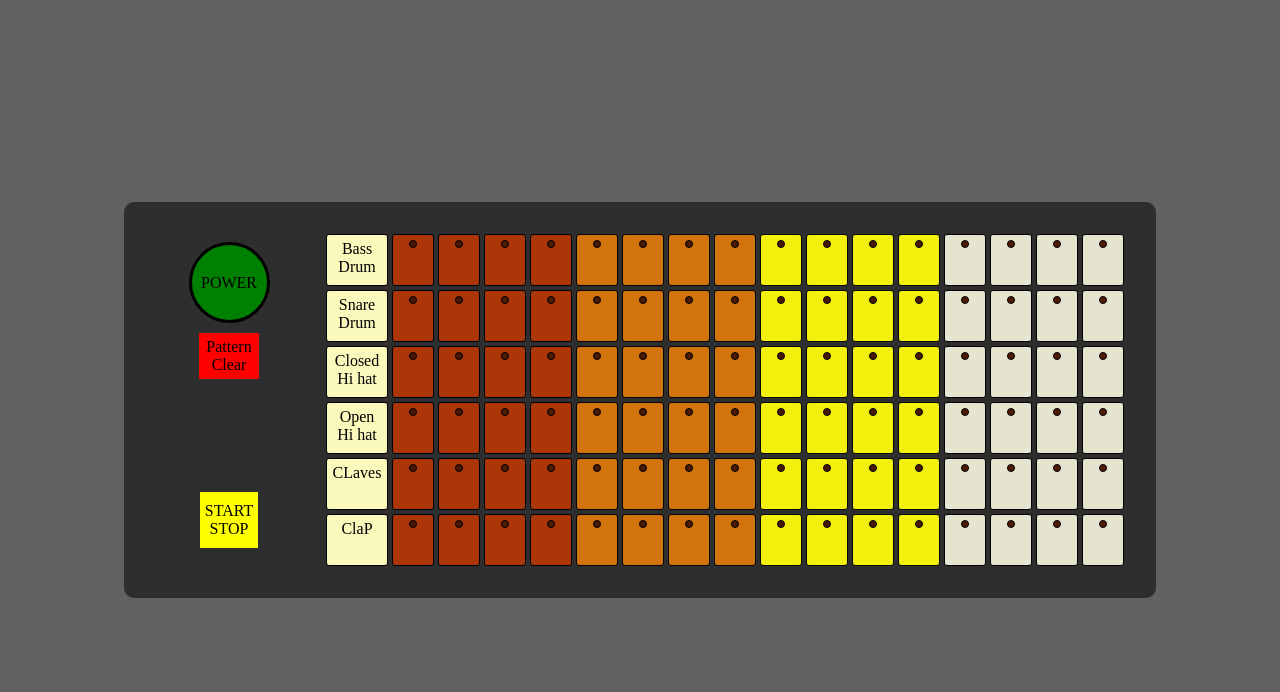
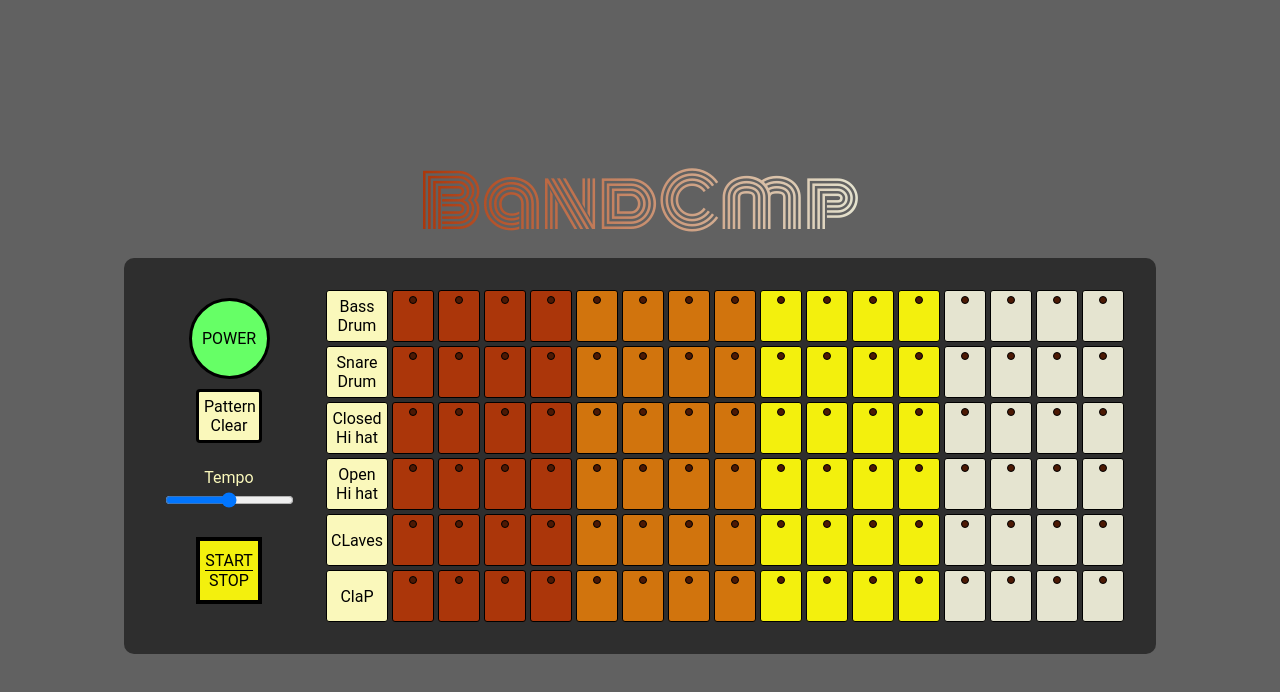
Before and after one commit to ccomings/bandcmp, a website built with webpack: page index.html in a window 1280 px wide. Both pictures are taken after a click on the button "POWER". Built offline with nearby package versions, Linux system fonts and the light colour scheme.

Commit message:
tempo and logo

```diff
--- a/css/bandcmp.css
+++ b/css/bandcmp.css
@@ -49,6 +49,8 @@
   vertical-align: inherit;
   box-sizing: inherit;
   background: transparent;
+  font-family: 'Open Sans', sans-serif;
+  font-family: 'Roboto', sans-serif;
 }
 
 ul {
@@ -97,6 +99,8 @@
   font-size: 100%;
   font-family: inherit;
   vertical-align: baseline;
+  font-family: 'Open Sans', sans-serif;
+  font-family: 'Roboto', sans-serif;
 }
 
 html {
@@ -106,6 +110,7 @@
 body {
   background-color: #616161;
   display: flex;
+  flex-direction: column;
   justify-content: center;
   align-items: center;
   height: 100%;
@@ -128,6 +133,14 @@
   padding: 5px;
   border-radius: 3px;
 
+}
+
+.title {
+  font-size: 72px;
+  font-family: 'Monoton', cursive;
+  background: -webkit-linear-gradient(left, #ab360a, #e5e4d0);
+  -webkit-background-clip: text;
+  -webkit-text-fill-color: transparent;
 }
 
 .full_board {
@@ -167,7 +180,7 @@
 }
 
 .power {
-  background-color: red;
+  background-color: #ff3333;
   width: 75px;
   height: 75px;
   border-radius: 50%;
@@ -176,8 +189,16 @@
   border: black 3px solid;
 }
 
+.power:hover {
+  background-color: #FF7F7F;
+}
+
 .power.on {
-  background-color: green;
+  background-color: #66ff66;
+}
+
+.power.on:hover {
+  background-color: #597F59;
 }
 
 .led {
@@ -198,50 +219,77 @@
 }
 
 ul#instruments > li {
+  display: flex;
+  align-items: center;
   background-color: #faf8bb;
   width: 50px;
   text-align: center;
 }
 
 .start_stop {
-  background-color: yellow;
+  background-color: #f3f00d;
   padding: 10px 5px;
   margin-bottom: 20px;
   display: flex;
   flex-direction: column;
   text-align: center;
+  border: 4px black solid;
 }
 
 .start_stop:hover {
-  background-color: #FFF3AC;
+  background-color: #7F7E2D;
 }
 
 .start {
-  border-bottom: 5px black;
-  z-index: 1;
+  border-bottom: 1px solid black;
 }
 
 .reset {
-  background-color: #FF0000;
+  border: 3px black solid;
+  background-color: #faf8bb;
   width: 50px;
   height: auto;
   padding: 5px;
   text-align: center;
+  border-radius: 4px;
+}
+
+.tempo {
+  display: flex;
+  flex-direction: column;
+  align-items: center;
+  font
+}
+
+.bpm {
+  padding: 5px 0;
 }
 
 .reset:hover{
-  background-color: #FFAEAD;
+  background-color: #CCCA99;
 }
 
 .col0, .col1, .col2, .col3 {
   background-color: #ab360a;
 }
+.col0:hover, .col1:hover, .col2:hover, .col3:hover {
+  background-color: #FF885B;
+}
 .col4, .col5, .col6, .col7 {
   background-color: #d1740d;
+}
+.col4:hover, .col5:hover, .col6:hover, .col7:hover {
+  background-color: #FFB25C;
 }
 .col8, .col9, .col10, .col11 {
   background-color: #f3f00d;
 }
+.col8:hover, .col9:hover, .col10:hover, .col11:hover {
+  background-color: #7F7E2D;
+}
 .col12, .col13, .col14, .col15 {
   background-color: #e5e4d0;
 }
+.col12:hover, .col13:hover, .col14:hover, .col15:hover {
+  background-color: #7F7D4E;
+}
--- a/index.html
+++ b/index.html
@@ -4,17 +4,23 @@
     <meta charset="utf-8">
     <title></title>
     <link rel='stylesheet' type='text/css' href='./css/bandcmp.css'>
+    <link href="https://fonts.googleapis.com/css?family=Monoton" rel="stylesheet">
     <script src="https://ajax.googleapis.com/ajax/libs/jquery/2.2.4/jquery.min.js"></script>
     <script type="text/javascript" src="./lib/js/bundle.js"></script>
   </head>
 
   <body>
+    <h1 class='title'>BandCmp</h1>
     <div class='full_board'>
       <div class='buttons'>
         <div class='top-buttons'>
           <button type='button' id='power' class="power">POWER</button>
           <button type='button' class="reset">Pattern Clear</button>
         </div>
+          <div class="tempo">
+            <label style="color:#faf8bb">Tempo</label>
+            <input class="bpm" type="range" min="60" max="180" step="5" value="120">
+          </div>
         <div class='start_stop'>
           <label class="start">START</label>
           <label>STOP</label>
@@ -24,9 +30,6 @@
         <ul id="instruments"></ul>
         <div class="drummachine"></div>
       </div>
-      <!-- <label>
-        <input id="slider" type='range' min='.1' max='100' step="1" value="5" />
-      </label> -->
     </div>
 
     <div class='sounds'>
--- a/lib/js/main.js
+++ b/lib/js/main.js
@@ -25,12 +25,16 @@
   const $start_stop = $(".start_stop");
   const $volume = $(".volume");
   const $reset = $('.reset');
-
+  const $bpm = $(".bpm");
 
 
   let power_on = false;
   let playing = false;
-  let bpm = 1000 / 6;
+  let bpm = $('input').val();
+
+  $bpm.change((e) => {
+    bpm = 15000 / e.currentTarget.value;
+  });
 
   $reset.click(() => {
     drumLoop.clearBoard();
```
Also changed, not shown: lib/js/bundle.js, 1 other file.
